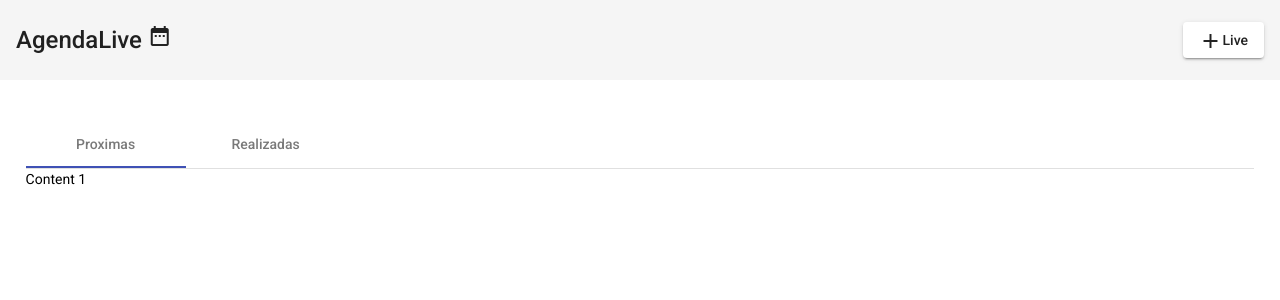
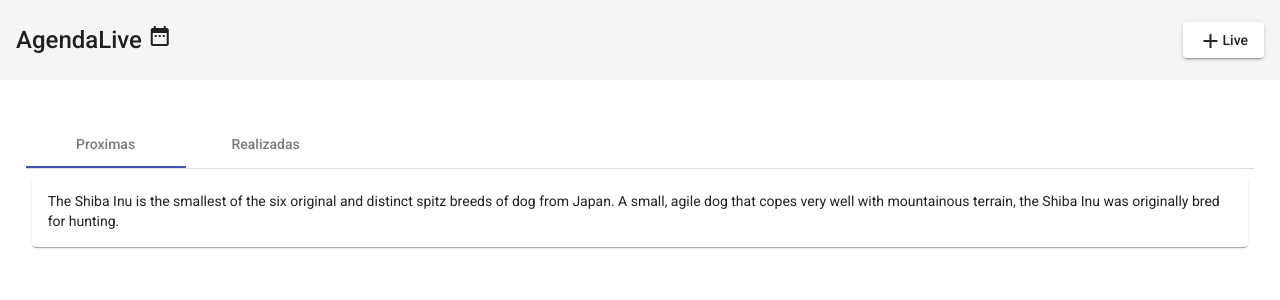
Before and after one commit to BrenoRev/FrontEnd-Angular-Lives, an Angular app: page / in a window 1280 px wide. Shown: the top 300 px of the page. Built offline with nearby package versions, Linux system fonts and the light colour scheme.

Commit message:
Criando a grid e o card

```diff
--- a/src/app/app.module.ts
+++ b/src/app/app.module.ts
@@ -10,6 +10,7 @@
 import {MatButtonModule} from '@angular/material/button';
 import { LiveListComponent } from './views/home/live-list/live-list.component';
 import { MatTabsModule } from '@angular/material/tabs';
+import {MatCardModule} from '@angular/material/card';
 
 @NgModule({
   declarations: [
@@ -24,7 +25,8 @@
     MatToolbarModule,
     MatIconModule,
     MatButtonModule,
-    MatTabsModule
+    MatTabsModule,
+    MatCardModule
   ],
   providers: [],
   bootstrap: [AppComponent]
--- a/src/app/views/home/live-list/live-list.component.css
+++ b/src/app/views/home/live-list/live-list.component.css
@@ -3,3 +3,11 @@
     padding-left: 2%;
     padding-right: 2%;
 }
+
+#fxlayout{
+    padding: 2%;
+}
+
+#card{
+    margin:0.5%;
+}
--- a/src/app/views/home/live-list/live-list.component.html
+++ b/src/app/views/home/live-list/live-list.component.html
@@ -1,4 +1,22 @@
 <mat-tab-group id="mat-tab-group">
-    <mat-tab label="Proximas"> Content 1 </mat-tab>
+    <mat-tab label="Proximas">
+        <div fxLayout="row" fxLayoutAlign="start center" id="fxlayour">
+            <div id="card">
+                <mat-card class="example-card">
+                    <mat-card-header>
+
+                    </mat-card-header>
+
+                    <mat-card-content>
+                      <p>
+                        The Shiba Inu is the smallest of the six original and distinct spitz breeds of dog from Japan.
+                        A small, agile dog that copes very well with mountainous terrain, the Shiba Inu was originally
+                        bred for hunting.
+                      </p>
+                    </mat-card-content>
+                  </mat-card>
+            </div>
+        </div>
+     </mat-tab>
     <mat-tab label="Realizadas"> Content 2 </mat-tab>
 </mat-tab-group>
```
